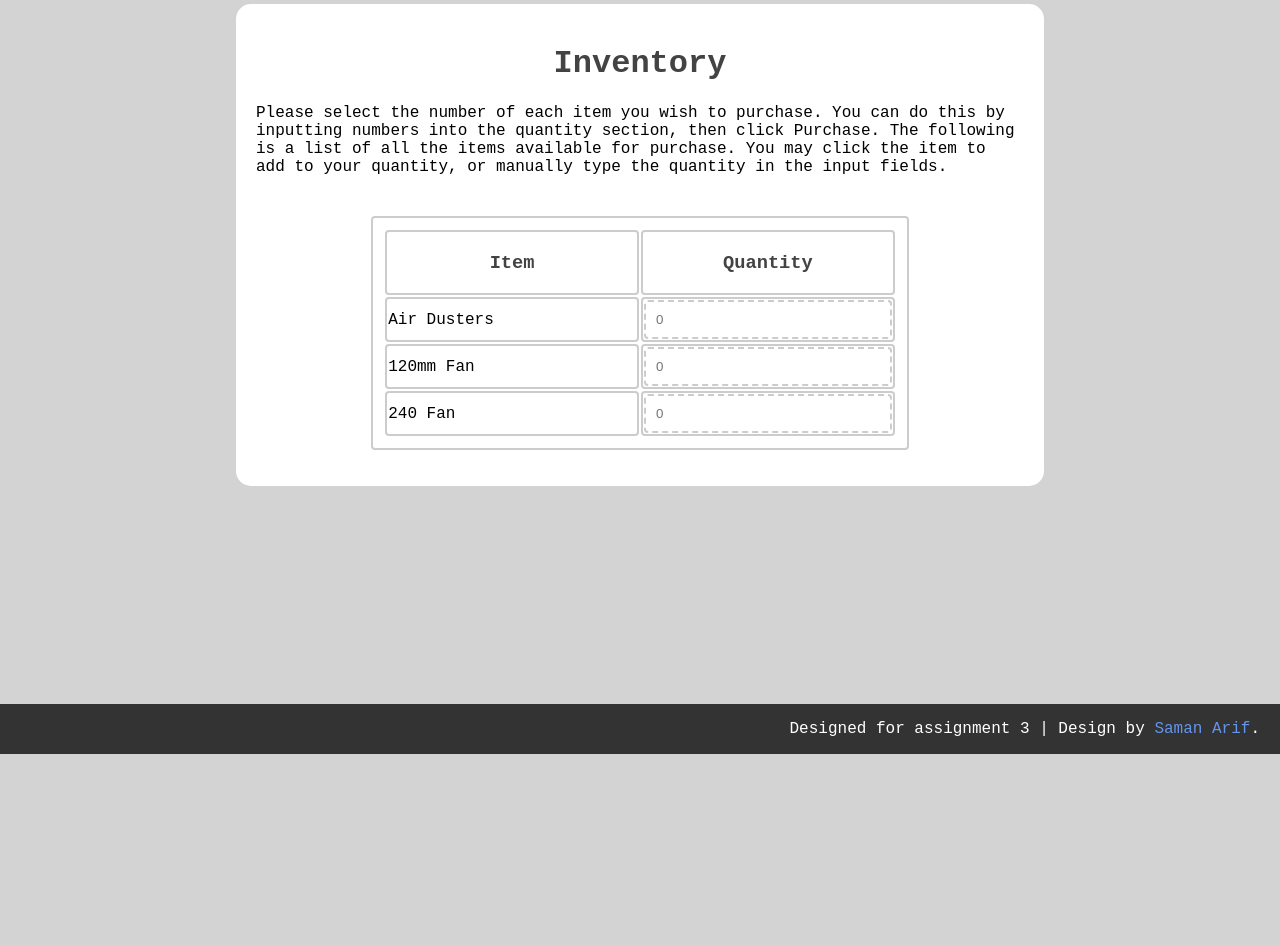
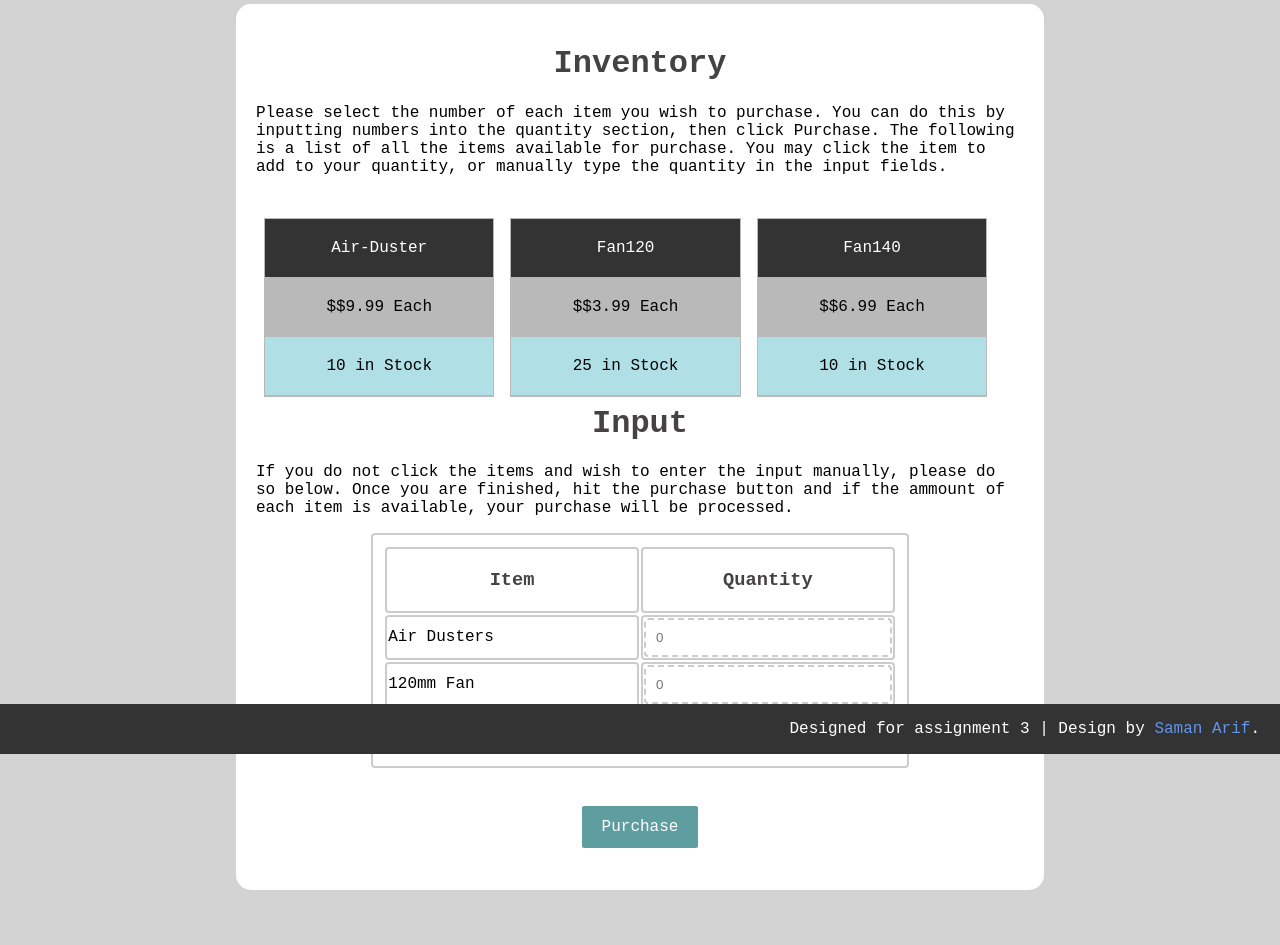
Before and after one commit to joeythelantern/270-Website-3, a PHP site: page / in a window 1280 px wide. Shown: the part 46-991 px from the top of the page. Before the commit the page ends 800 px from the top, so only its background shows below. Run offline with PHP 8.4, Linux system fonts and the light colour scheme.

Commit message:
Finally made some god dam progess

```diff
--- a/css/stylesheet.css
+++ b/css/stylesheet.css
@@ -154,3 +154,47 @@ Footer
 .footer p{
     padding-right: 20px;
 }
+
+/*
+==========================================
+Product Information
+==========================================
+*/
+
+.product{
+    width:30%;
+    padding: 8px;
+    float: left;
+}
+
+.product ul{
+    list-style-type: none;
+    border: 1px solid rgb(185, 185, 185);
+    margin: 0;
+    padding: 0;
+    -webkit-transition: 0.3s;
+    transition: 0.3s;
+}
+
+.product .header{
+    background-color: #333;
+    color: white;
+}
+
+.product li {
+    border-bottom: 1px solid rgb(185, 185, 185);
+    padding: 20px;
+    text-align: center;
+}
+
+.product .price {
+    background-color: rgb(185, 185, 185);
+}
+
+.product .availability {
+    background-color: powderblue;
+}
+
+.product ul:hover {
+    box-shadow: 0 8px 12px 0 black;
+}
--- /dev/null
+++ b/functions.php
@@ -0,0 +1,51 @@
+<?php
+
+$lines = array();
+$itemName = array();
+$itemPrice = array();
+$itemCount = array();
+
+function loadInventory()
+{
+    // Open file
+    $inventoryFile = fopen("inventory.txt", "r") or die("Unable to open inventory file!");
+
+    if ($inventoryFile)
+    {
+        $lines = explode("\n", fread($inventoryFile, filesize("inventory.txt")));
+    }
+
+    foreach($lines as $i=>$line)
+    {
+        $line = str_replace(" ", "", $line);
+        $lines[$i] = $line;
+    }
+
+    for($k = 0; $k < count($lines); $k++)
+    {
+        $lineSeparator = array();
+
+        $lineSeparator = explode(',', $lines[$k]);
+        $numericLineSeparator = array_values($lineSeparator);
+
+        $itemName[$k] = $numericLineSeparator[0];
+        $itemPrice[$k] = $numericLineSeparator[1];
+        $itemCount[$k] = $numericLineSeparator[2];
+    }
+
+    for($l = 0; $l < count($lines); $l++)
+        {
+            print "<div class=\"product\"><ul><li class=\"header\">";
+            print $itemName[$l];
+            print "</li><li class=\"price\">$$";
+            print $itemPrice[$l];
+            print " Each</li><li class=\"availability\">";
+            print $itemCount[$l];
+            print " in Stock</li></ul></div>";
+        }
+
+    // Close file
+    fclose($inventoryFile);
+}
+
+?>
--- a/index.html
+++ b/index.php
@@ -1,3 +1,6 @@
+<?php
+        include("functions.php");
+?>
 <!DOCTYPE html>
 <html>
 <head>
@@ -6,6 +9,18 @@
     <style>
         .active{
             background-color: cadetblue;
+        }
+
+        .submitStyle{
+            background-color: cadetblue;
+            text-decoration: none;
+            padding: 12px 20px;
+            border: none;
+            border-radius: 2px;
+            color: white;
+        }
+        .submitStyle:hover{
+            background-color: cornflowerblue;
         }
     </style>
 </head>
@@ -18,6 +33,12 @@
     <div class="content" align="center">
         <h1>Inventory</h1>
         <p style="text-align:left">Please select the number of each item you wish to purchase.  You can do this by inputting numbers into the quantity section, then click Purchase.  The following is a list of all the items available for purchase.  You may click the item to add to your quantity, or manually type the quantity in the input fields.</p><br>
+        <?php
+        loadInventory();
+        ?>
+        <h1>Input</h1>
+        <p style="text-align:left">If you do not click the items and wish to enter the input manually, please do so below.  Once you are finished, hit the purchase button and if the ammount of each item is available, your purchase will be processed.</p>
+
         <table>
             <tr>
                 <th>
@@ -52,8 +73,9 @@
                 </td>
             </tr>
         </table>
-
-
+        <br>
+        <p><a href="#" class="submitStyle" style="margin-top: 6px;">Purchase</a></p>
+        <br>
     </div>
     <div class="footer">
         <p>Designed for assignment 3 | Design by <a href="mailto:arifs@uwindsor.ca">Saman Arif</a>.</p>
--- a/inventory.txt
+++ b/inventory.txt
@@ -1,3 +1,3 @@
-Duster, 9.99, 10
+Air-Duster, 9.99, 10
 Fan120, 3.99, 25
 Fan140, 6.99, 10
```
